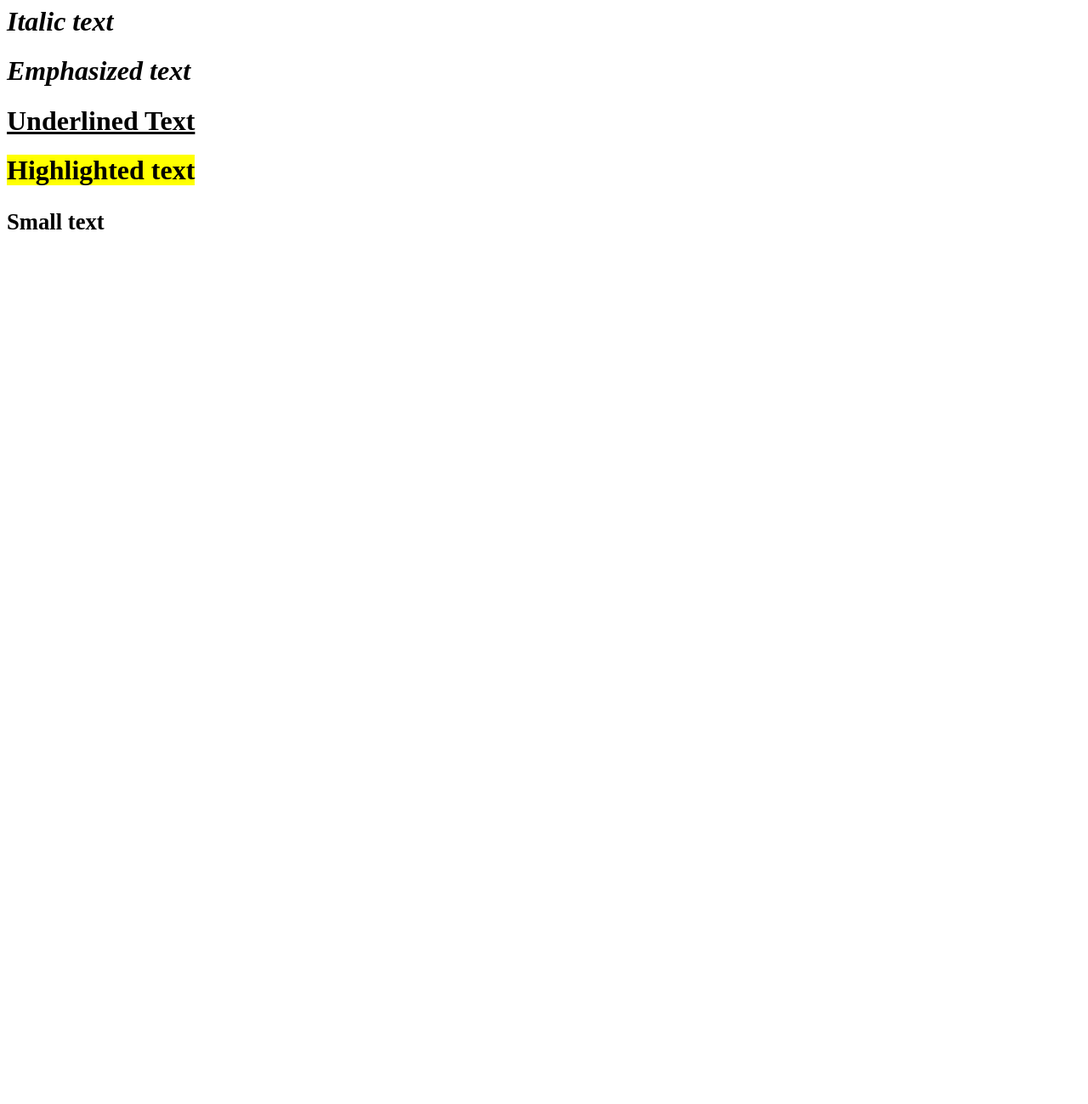
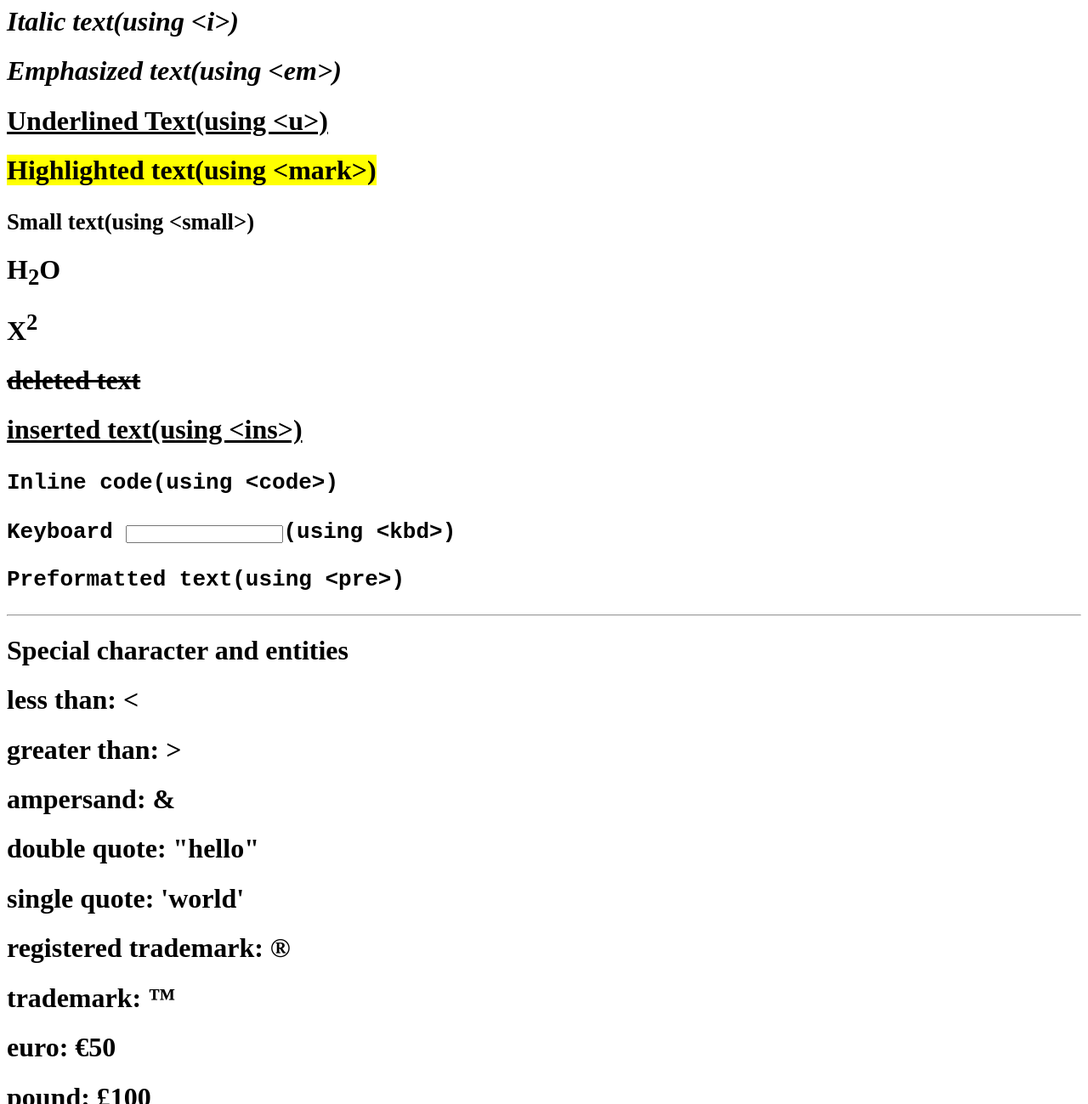
Before and after one commit to noth-257/HTML-CSE11, a plain HTML site: page text_formatting.html in a window 1280 px wide. Shown: the part 682-1981 px from the top of the page at 85% size. Before the commit the page ends 981 px from the top, so only its background shows below. Drawn offline with Linux system fonts and the light colour scheme.

Commit message:
text formatting 24/09/2025

```diff
--- a/text_formatting.html
+++ b/text_formatting.html
@@ -12,7 +12,7 @@
         <i><u>Hello world</u></i>
       </h1>
     </center>
-    <p>
+    <p fontsize="+8">
       Lorem ipsum dolor sit amet consectetur adipisicing elit. Non dolor<br />
       eligendi facilis officiis cupiditate quas sed, voluptatum ex voluptatibus
       exercitationem<br />
@@ -26,13 +26,39 @@
     <h1>text<sup>this is a superscripted</sup></h1>
     <h1>text<sub>this is a subscripted</sub></h1>
     <hr>
-    <h1><b>Bold Text</b></h1>
-    <h1><strong>Important text</strong></h1>
-    <h1><i>Italic text</i></h1>
-    <h1><em>Emphasized text</em></h1>
-    <h1><u>Underlined Text</u></h1>
-    <h1><mark>Highlighted text</mark></h1>
-    <h1><small>Small text</small></h1>
-    <h1></h1>
+    <h1><b>Bold Text(using &lt;b&gt)</b></h1>
+    <h1><strong>Important text(using &lt;strong&gt)</strong></h1>
+    <h1><i>Italic text(using &lt;i&gt)</i></h1>
+    <h1><em>Emphasized text(using &lt;em&gt)</em></h1>
+    <h1><u>Underlined Text(using &lt;u&gt)</u></h1>
+    <h1><mark>Highlighted text(using &lt;mark&gt)</mark></h1>
+    <h1><small>Small text(using &lt;small&gt)</small></h1>
+    <h1>H<sub>2</sub>O</h1>
+    <h1>X<sup>2</sup></h1>
+    <h1><strike>deleted text</strike></h1>
+    <h1><ins>inserted text(using &lt;ins&gt)</ins></h1>
+    <h1><code>Inline code(using &lt;code&gt)</code></h1>
+    <h1><kbd>Keyboard <input type="text">(using &lt;kbd&gt)</kbd></h1>
+    <h1><pre>Preformatted text(using &lt;pre&gt)</pre></h1>
+    <hr>
+    <h1>Special character and entities</h1>
+    <h1>less than: &lt;</h1>
+    <h1>greater than: &gt;</h1>
+    <h1>ampersand: &amp;</h1>
+    <h1>double quote: &quot;hello&quot;</h1>
+    <h1>single quote: &apos;world&apos;</h1>
+    <h1>registered trademark: &reg; </h1>
+    <h1>trademark: &trade;</h1>
+    <h1>euro: &euro;50</h1>
+    <h1>pound: &pound;100</h1>
+    <h1>yen: &yen;500</h1>
+    <h1>indian rupeee: &#8377;999</h1>
+    <h1>arrow right: &rarr;</h1>
+    <h1>arrow left: &larr;</h1>
+    <h1>arrow up: &uarr;</h1>
+    <h1>arrow down: &darr;</h1>
+    <h1>heart: &hearts;</h1>
+
+
   </body>
 </html>
```
